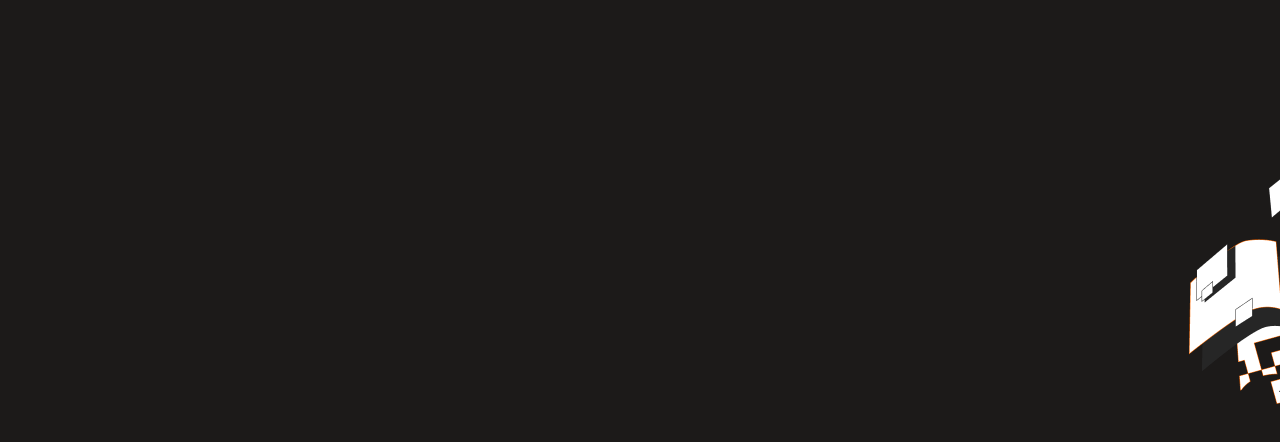
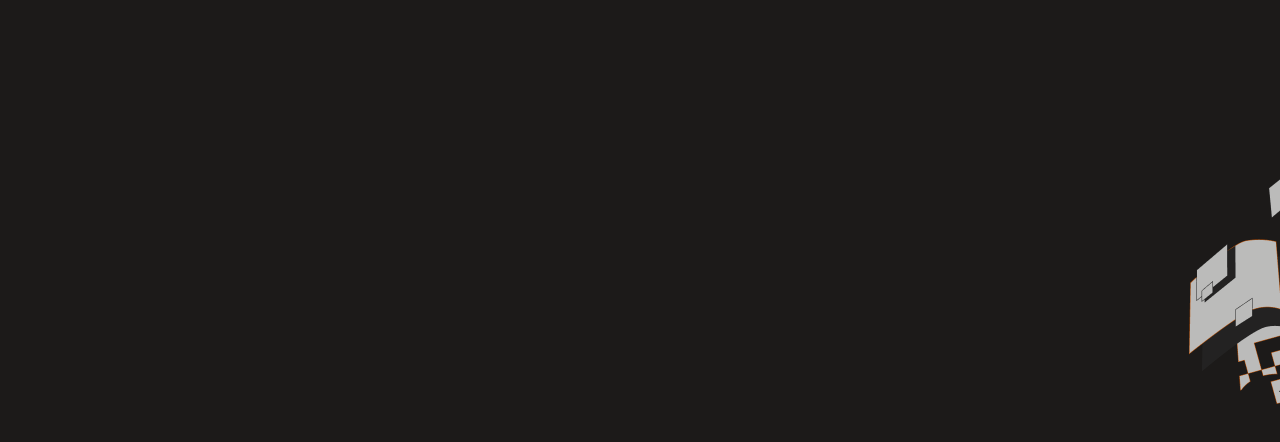
Before and after one commit to chiedozie013/portfolio-microverse, a website: page index.html in a window 1280 px wide. Shown: the part 390-832 px from the top of the page. Drawn offline with Linux system fonts and the light colour scheme.

Commit message:
modified my background image

```diff
--- a/styles.css
+++ b/styles.css
@@ -50,14 +50,25 @@ html {
   }
 
   .main-info {
-    background-image: url(./images/Illustration.png);
-    background-repeat: no-repeat;
-    background-position: right bottom;
     background-color: #1c1a19;
     padding: 92px 24px;
     height: 100vh;
     display: block;
     gap: 12px;
+    position: relative;
+  }
+
+  .main-info::before {
+    content: "";
+    position: absolute;
+    top: 0;
+    left: 0;
+    width: 100%;
+    height: 100%;
+    background-image: url(./images/Illustration.png);
+    background-repeat: no-repeat;
+    background-position: right bottom;
+    opacity: 0.7;
   }
 
   .main-info h1 {
```
